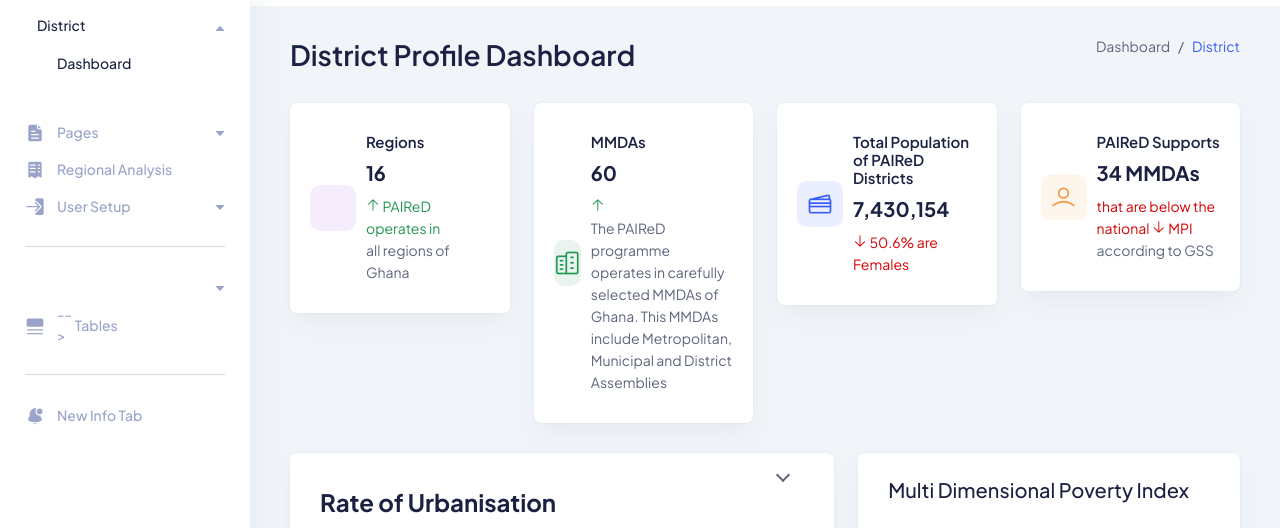
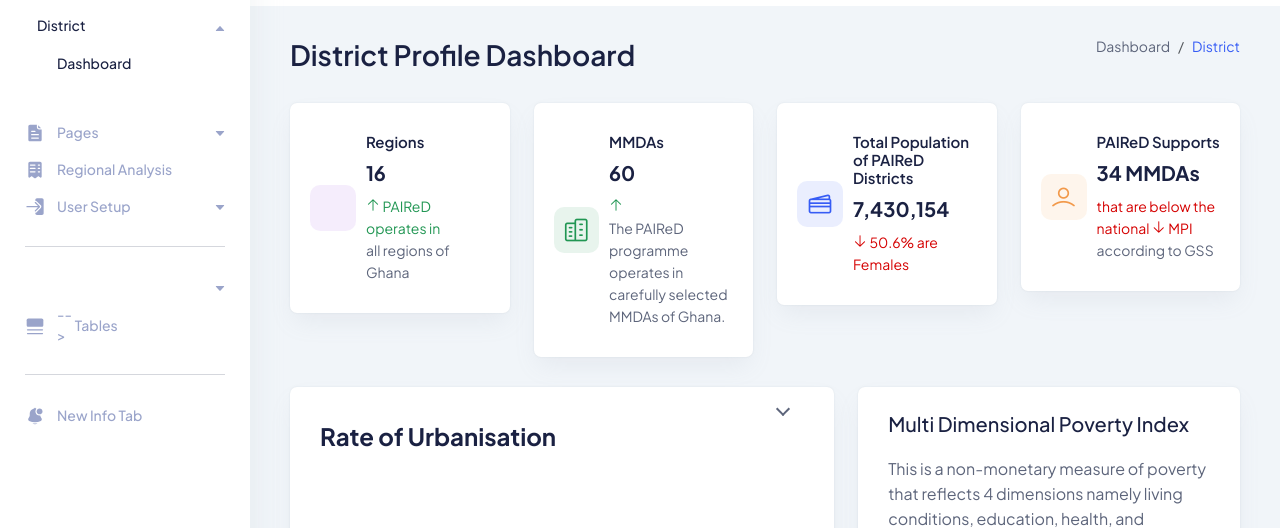
Before and after one commit to Jsdogbey/districtprofile, a website: page index.html in a window 1280 px wide. Shown: the part 84-612 px from the top of the page. Drawn offline with Linux system fonts and the light colour scheme; a script that the page names is missing; some icons are missing.

Commit message:
Update index.html

```diff
--- a/index.html
+++ b/index.html
@@ -512,7 +512,7 @@
                   <h3 class="text-bold mb-10">60</h3>
                   <p class="text-sm text-success">
                     <i class="lni lni-arrow-up"> </i>
-                    <span class="text-gray">The PAIReD programme operates in carefully selected MMDAs of Ghana. This MMDAs include Metropolitan, Municipal and District Assemblies</span>
+                    <span class="text-gray">The PAIReD programme operates in carefully selected MMDAs of Ghana. </span>
                   </p>
                 </div>
               </div>
```
